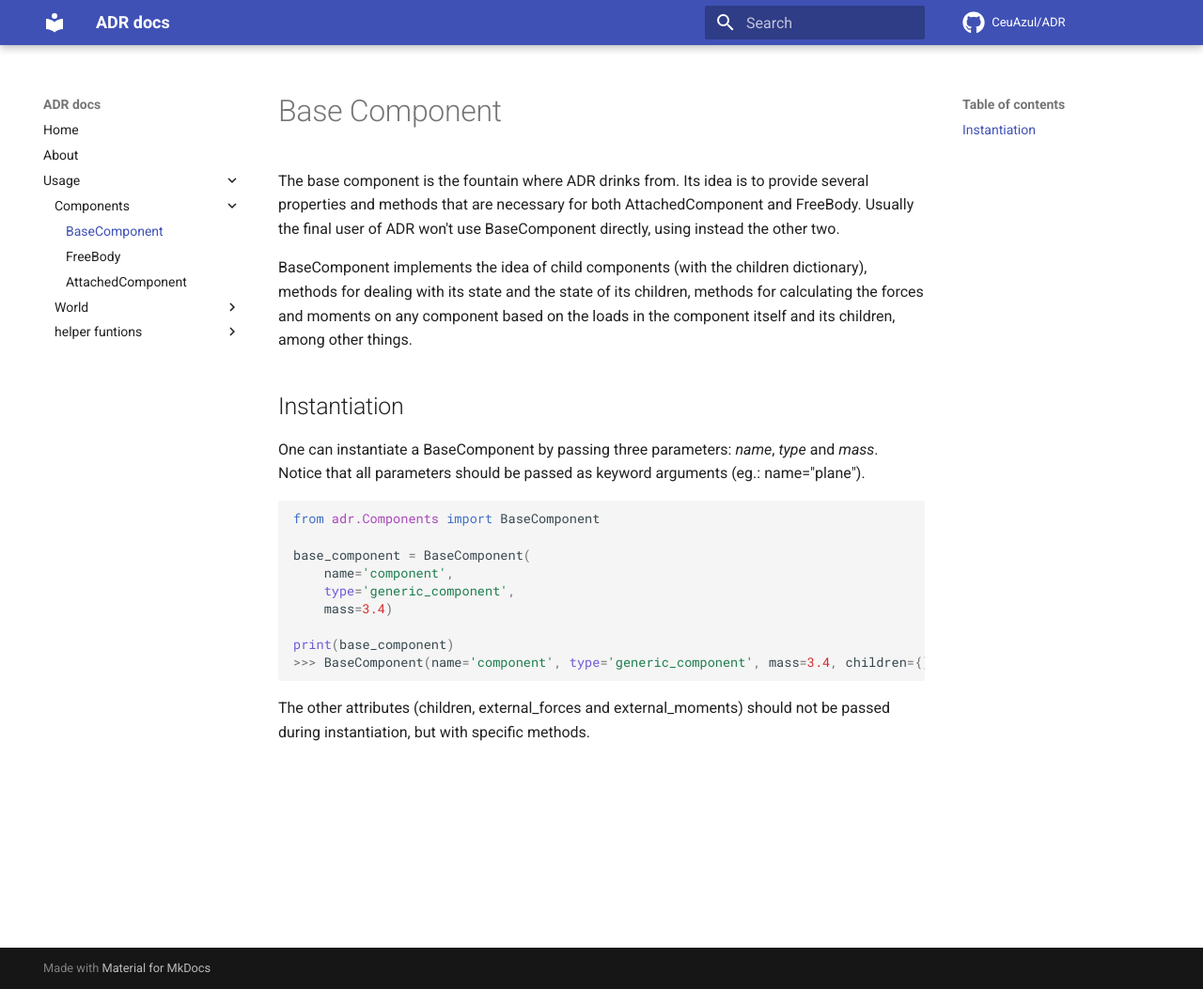
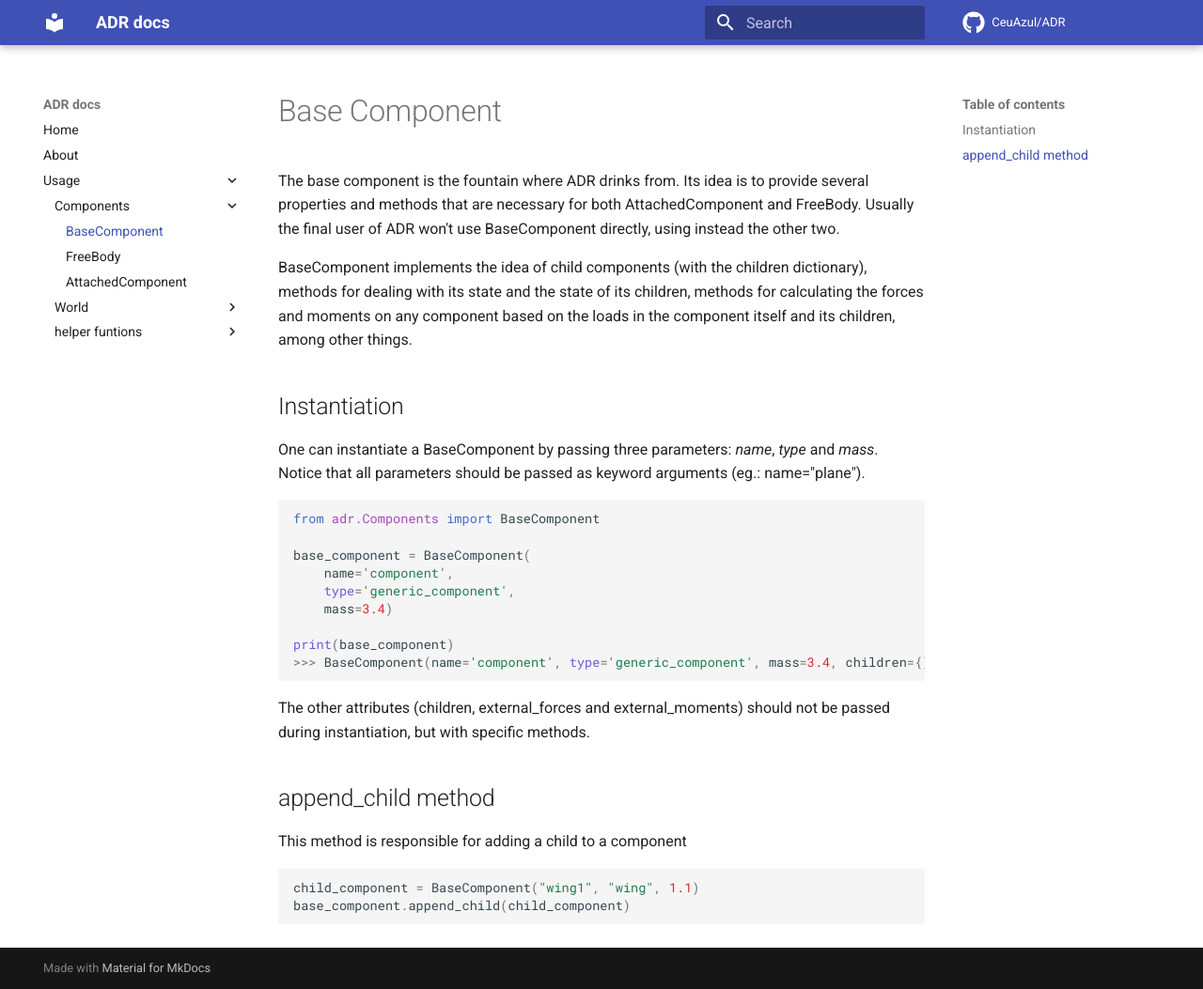
Before and after one commit to CeuAzul/ADR, an MkDocs documentation site: the page built from docs/Components/BaseComponent.md, in a window 1280 px wide and 1053 px high. Shown: the whole window at 94% size. Built offline with MkDocs 1.6.1 and Material for MkDocs 9.7.7, drawn with Linux system fonts in a browser that asks for light colours; comment, search, counter and statistics services are not loaded.

Commit message:
Add doc for append_child function in BaseComponent

````diff
--- a/docs/Components/BaseComponent.md
+++ b/docs/Components/BaseComponent.md
@@ -21,3 +21,10 @@ print(base_component)
 ```
 
 The other attributes (children, external_forces and external_moments) should not be passed during instantiation, but with specific methods.
+
+## append_child method
+This method is responsible for adding a child to a component
+``` python
+child_component = BaseComponent("wing1", "wing", 1.1)
+base_component.append_child(child_component)
+```
````
